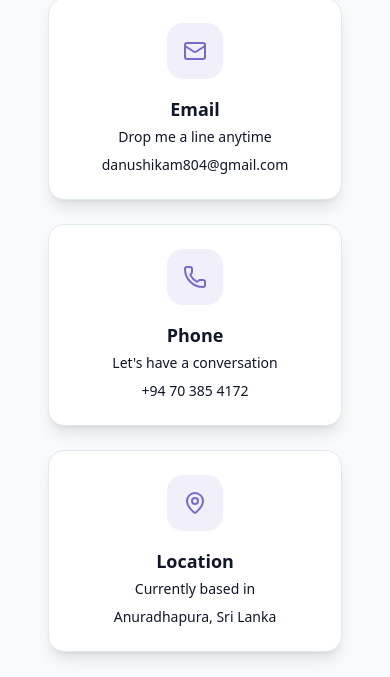
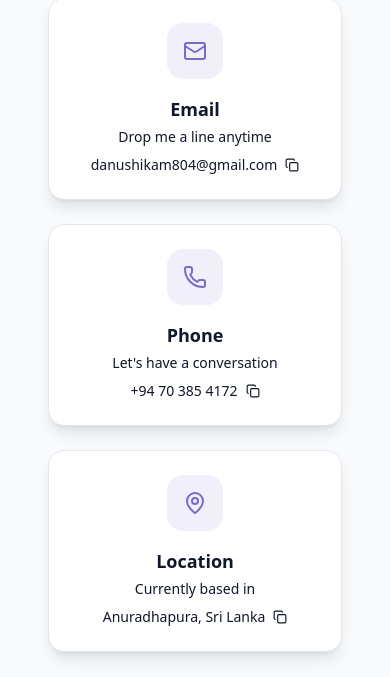
Before and after one commit to DhanushikaGit/My_Portfolio, a React (Vite) app: page / in a window 390 px wide. Shown: the part 8378-9055 px from the top of the page. Built offline with nearby package versions, Linux system fonts and the light colour scheme.

Commit message:
Add copy icons to contact section for email, phone, and location

```diff
--- a/src/Components/ContactSection.jsx
+++ b/src/Components/ContactSection.jsx
@@ -132,9 +132,22 @@ export const ContactSection = () => {
                         <p className="text-sm text-muted-foreground mb-2">
                           {method.description}
                         </p>
-                        <p className="text-sm font-medium text-foreground break-all">
-                          {method.value}
-                        </p>
+                        <div className="flex items-center justify-center gap-2 text-sm font-medium text-foreground break-all">
+                          <span>{method.value}</span>
+                          <button
+                            onClick={(e) => {
+                              e.preventDefault();
+                              handleCopy(method.value);
+                            }}
+                            className="hover:text-primary transition"
+                          >
+                            {copied === method.value ? (
+                              <Check size={14} className="text-green-500" />
+                            ) : (
+                              <Copy size={14} />
+                            )}
+                          </button>
+                        </div>
                       </div>
                     </div>
                   </a>
```
